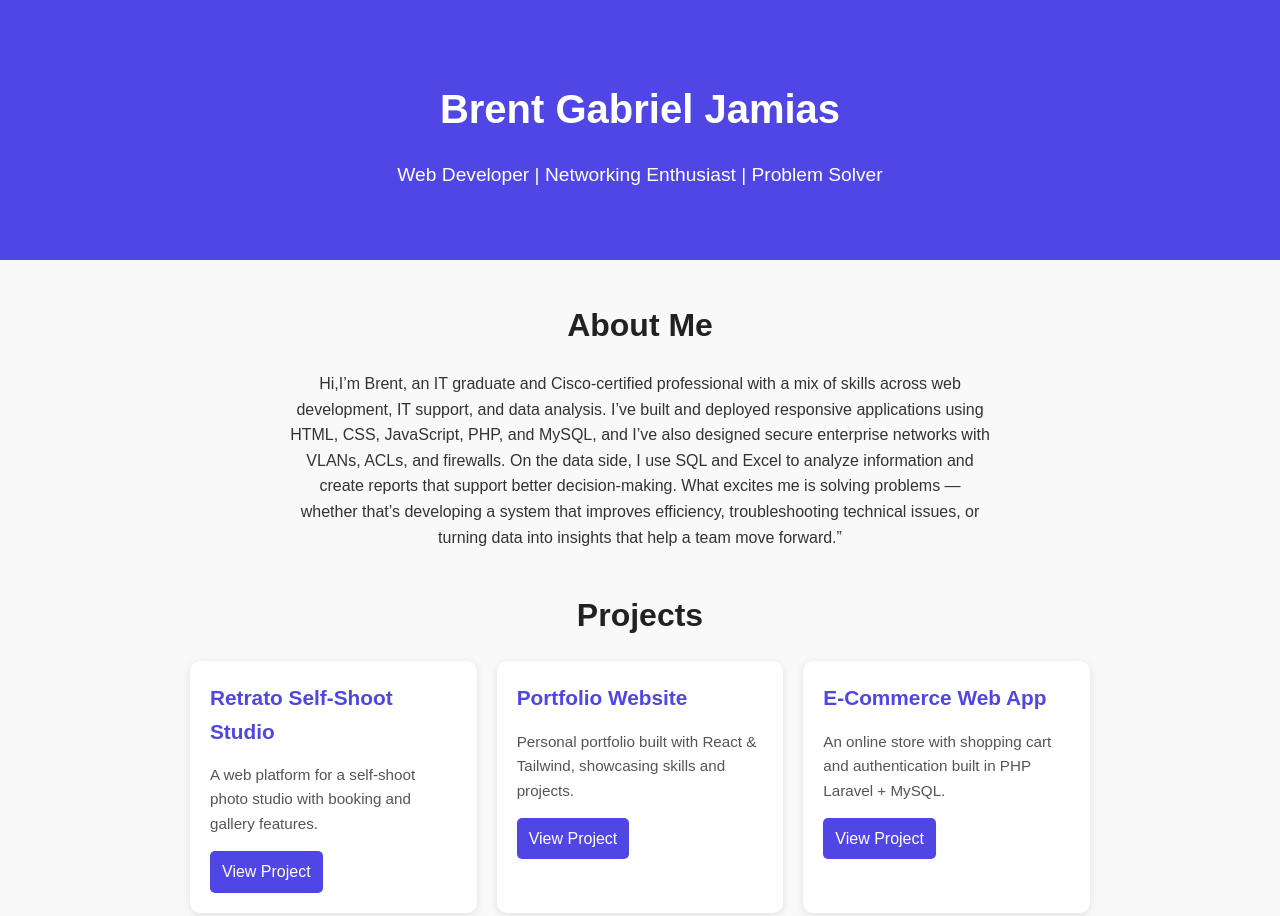
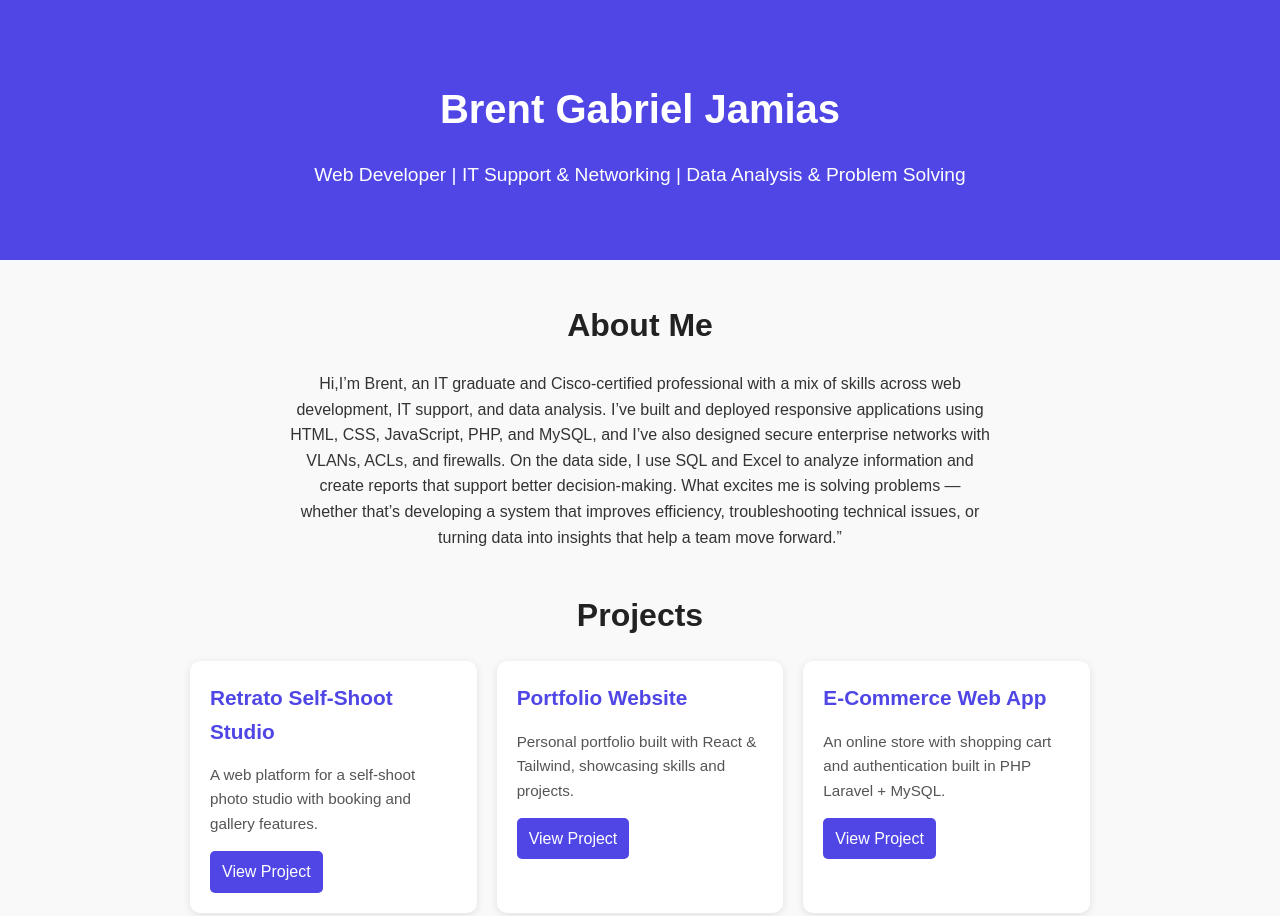
Before and after one commit to elabgab/portfoliogab, a plain HTML site: page index.html in a window 1280 px wide. Shown: the top 916 px of the page. Drawn offline with Linux system fonts and the light colour scheme.

Commit message:
Update index.html

```diff
--- a/index.html
+++ b/index.html
@@ -96,7 +96,7 @@
 
   <header>
     <h1>Brent Gabriel Jamias</h1>
-    <p>Web Developer | Networking Enthusiast | Problem Solver</p>
+    <p>Web Developer | IT Support & Networking | Data Analysis & Problem Solving</p>
   </header>
 
   <section>
```
